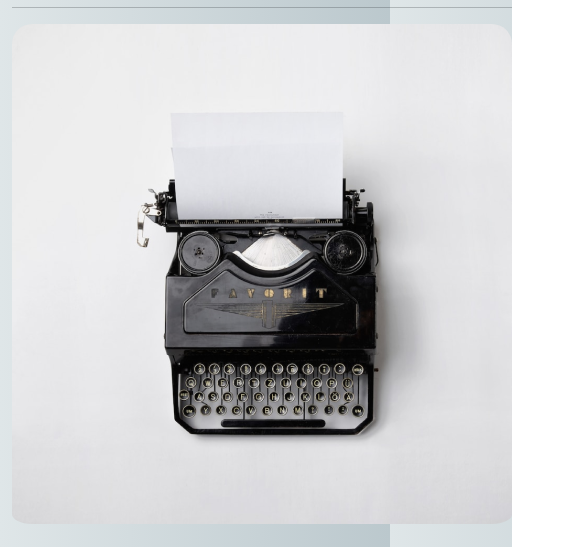
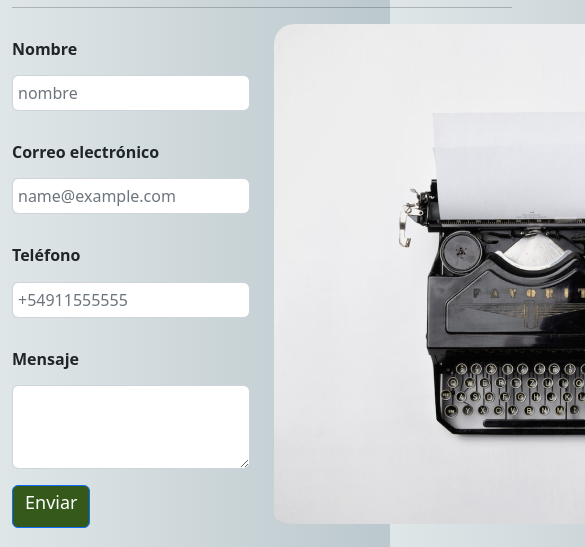
Before and after one commit to macafeijoo/proyecto-morfiblog, a plain HTML site: page pages/contacto.html in a window 390 px wide. Shown: the part 462-1009 px from the top of the page, 585 px wide, since content can reach past the window. Drawn offline with nearby package versions, Linux system fonts and the light colour scheme.

Commit message:
arreglos en contacto

```diff
--- a/css/main.css
+++ b/css/main.css
@@ -32,7 +32,7 @@ main {
     grid-template-areas:
     "Inicio"
     "Slogan"
-    "container-index";
+    "Container-index";
 }
 /* footer */
 footer .grid-footer {
@@ -106,11 +106,11 @@ h4 {
     grid-template-rows: auto auto auto;
 }
 .resena {
+    padding: 10px;
+    display: grid;
+    justify-content: stretch;
     text-align: justify;
     align-content: space-between;
-    padding: 10px;
-    justify-content: stretch;
-    display: grid;
     grid-template-columns: auto auto;
 }
 /* reseñas */
@@ -134,12 +134,12 @@ iframe {
 }
 /* formulario */
 .mb-3 input, .mb-3 textarea {
-    width: 50%;
+    width: 100%;
 }
 .imagenformulario img {
     border-radius: 20px;
-    float: right;
     padding-bottom: 10px;
+    grid-area: imagen;
 }
 .btn-primary {
     background-color: #34591B;
@@ -160,7 +160,7 @@ iframe {
 }
 .container-index img {
     border-radius: 20px;
-    grid-area: container-index;
+    grid-area: Container-index;
 }
 
 /* transformaciones */
@@ -207,9 +207,6 @@ iframe {
     grid-template-columns: auto;
     justify-content: space-around;
 }
-.mb-3 input, .mb-3 textarea {
-    width: 400px;
-}
 }
 @media screen and (max-width: 1024px) {
 .resena {
--- a/pages/contacto.html
+++ b/pages/contacto.html
@@ -42,13 +42,10 @@
       <h1 class="colorprimary">CONTACTO</h1>
       <hr>
 
-      <div class="contanier-contacto">
-        <!-- imagén -->
-        <div class="imagenformulario">
-          <img src="../imagenes/fotoformulario.png" alt="imagen de máquina de escribir">
-        </div>
+      <div class="container-contacto row">
 
         <!-- formulario -->
+        <div class="col-6">
           <div class="mb-3">
             <label for="exampleFormControlInput1" class="form-label"><h3>Nombre</h3></label>
             <input type="email" class="form-control" id="exampleFormControlInput1" placeholder="nombre">
@@ -68,6 +65,13 @@
 
           <!-- botón -->
           <button type="button" class="btn btn-primary"><h2>Enviar</h2></button>
+        </div>
+
+          <!-- imagén -->
+
+          <div class="imagenformulario col-6">
+            <img src="../imagenes/fotoformulario.png" alt="imagen de máquina de escribir">
+          </div>
 
       </div>
     </main>
```
Lines whose indentation alone changed are shown as unchanged.
